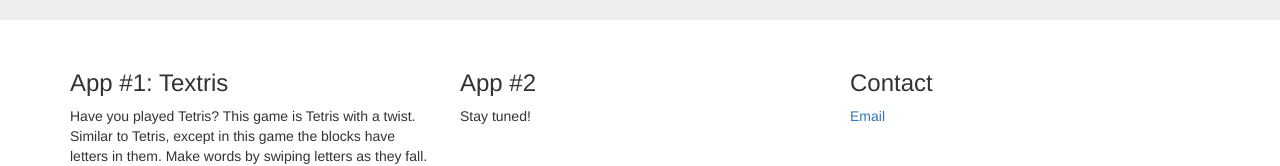
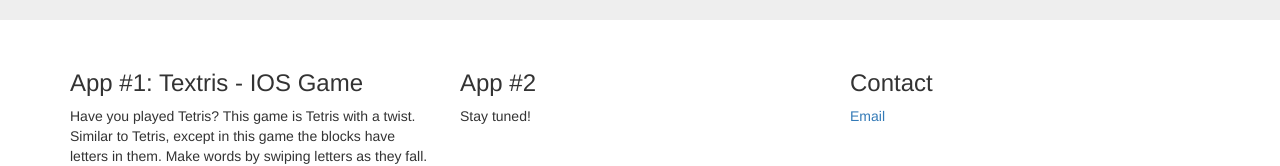
Before and after one commit to Rksseth/Textris, a plain HTML site: page textris website.html in a window 1280 px wide. Shown: the part 197-363 px from the top of the page. Drawn offline with nearby package versions, Linux system fonts and the light colour scheme.

Commit message:
added IOS game in app 1 title

```diff
--- a/textris website.html
+++ b/textris website.html
@@ -18,7 +18,7 @@
 <div class="container">
   <div class="row">
     <div class="col-sm-4">
-      <h3>App #1: Textris</h3>
+      <h3>App #1: Textris - IOS Game</h3>
       <p>Have you played Tetris?  This game is Tetris with a twist.  Similar to Tetris, except in this game the blocks have letters in them.
 
 Make words by swiping letters as they fall.  Compete in three leaderboards, easy-medium-hard.  BE THE BEST.</p>
```
